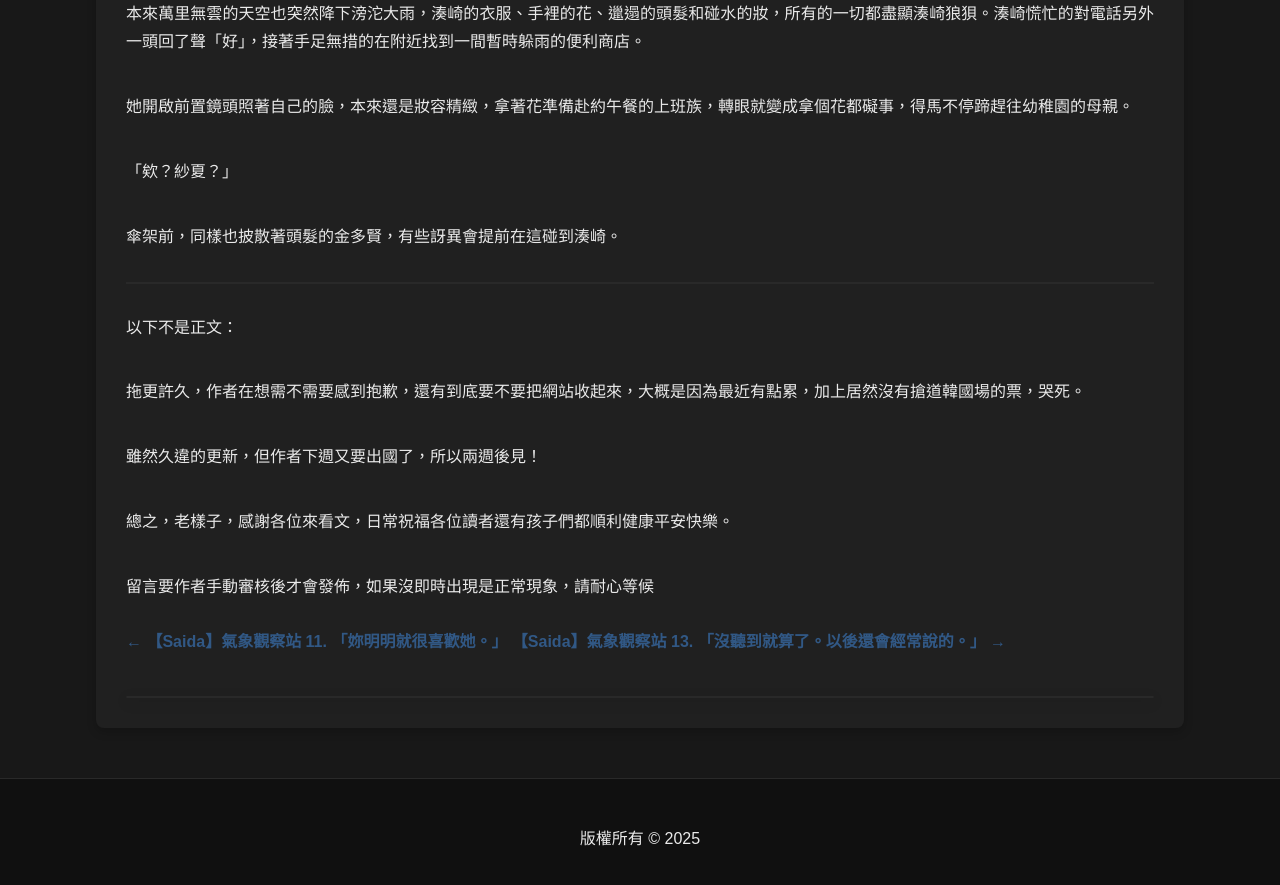
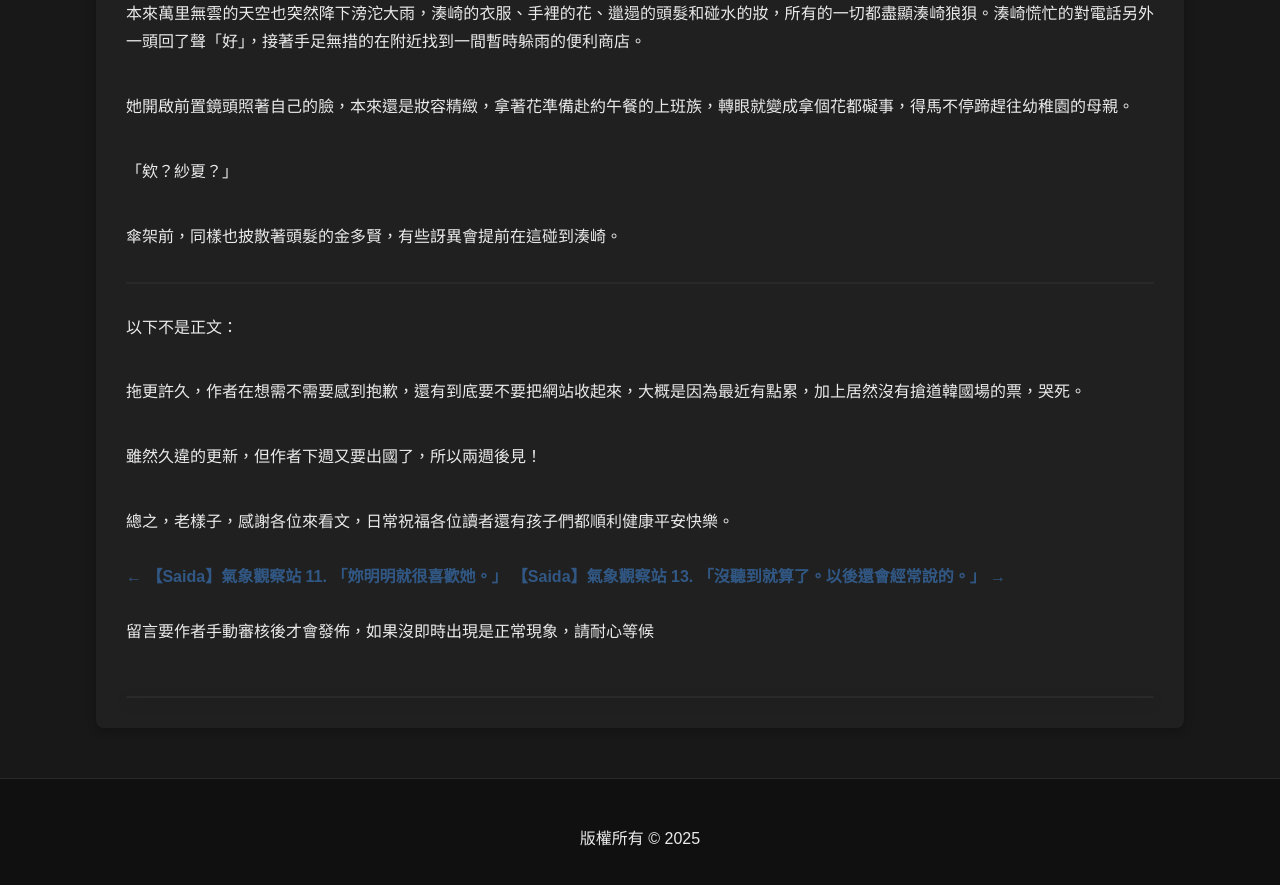
Before and after one commit to thekingwithdonkeyears/website, a Jekyll site: the page built from _posts/2025-06-27-Saida-氣象觀察站-12-我還真是個大壞人.md, in a window 1280 px wide and 900 px high, scrolled down 1859 px. Shown: the top 885 px of the window. Built offline with Jekyll 4.4.1, drawn with Linux system fonts in a browser that asks for light colours; comment, search, counter and statistics services are not loaded; part of the change alters nothing that is shown.

```diff
--- a/_layouts/post.html
+++ b/_layouts/post.html
@@ -51,7 +51,7 @@
       {% endfor %}
 
       <nav class="post-navigation">
-        <p>留言要作者手動審核後才會發佈，如果沒即時出現是正常現象，請耐心等候</p>
+
         {% if index and index > 0 %}
           {% assign prev_index = index | minus: 1 %}
           {% assign prev_post = related_posts[prev_index] %}
@@ -69,6 +69,7 @@
           </a>
         {% endif %}
       </nav>
+      <p>留言要作者手動審核後才會發佈，如果沒即時出現是正常現象，請耐心等候</p>
       <!-- 上下篇連結結束 -->
 
 
```
